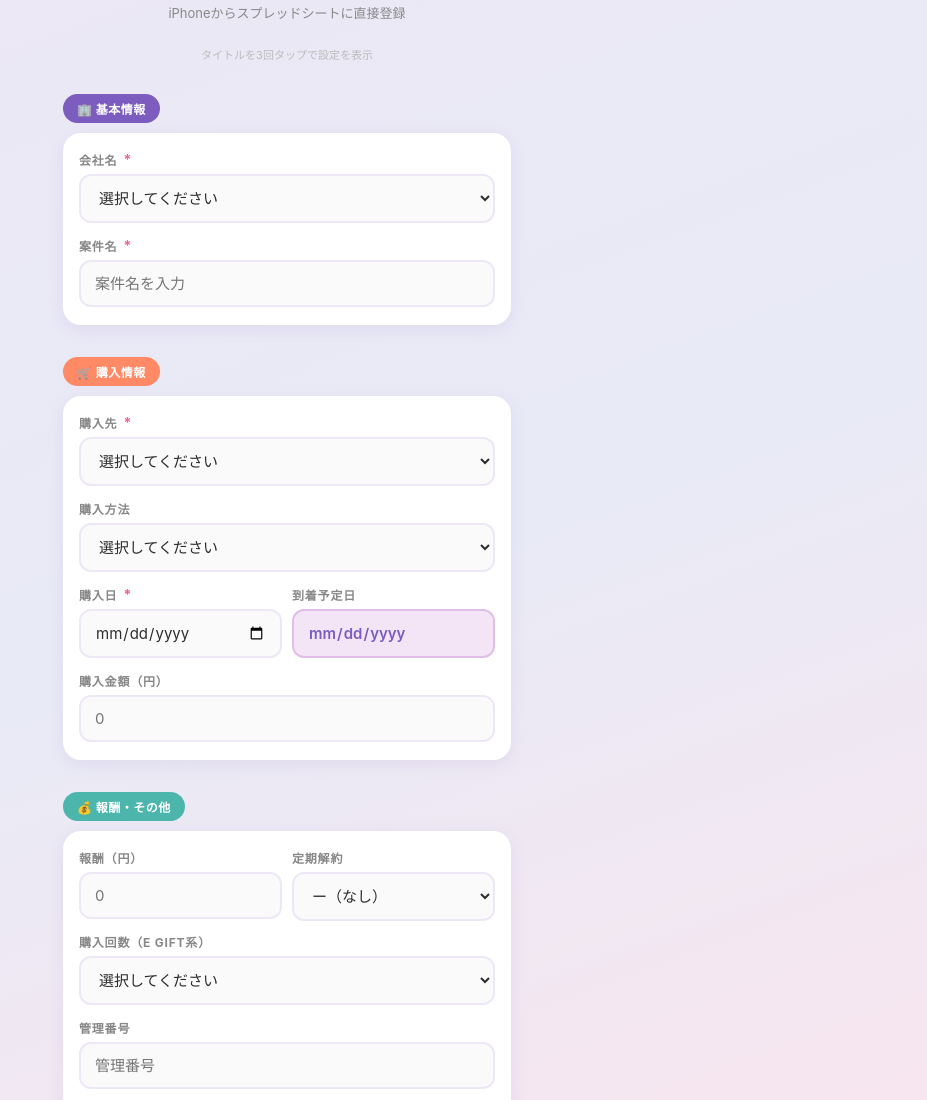
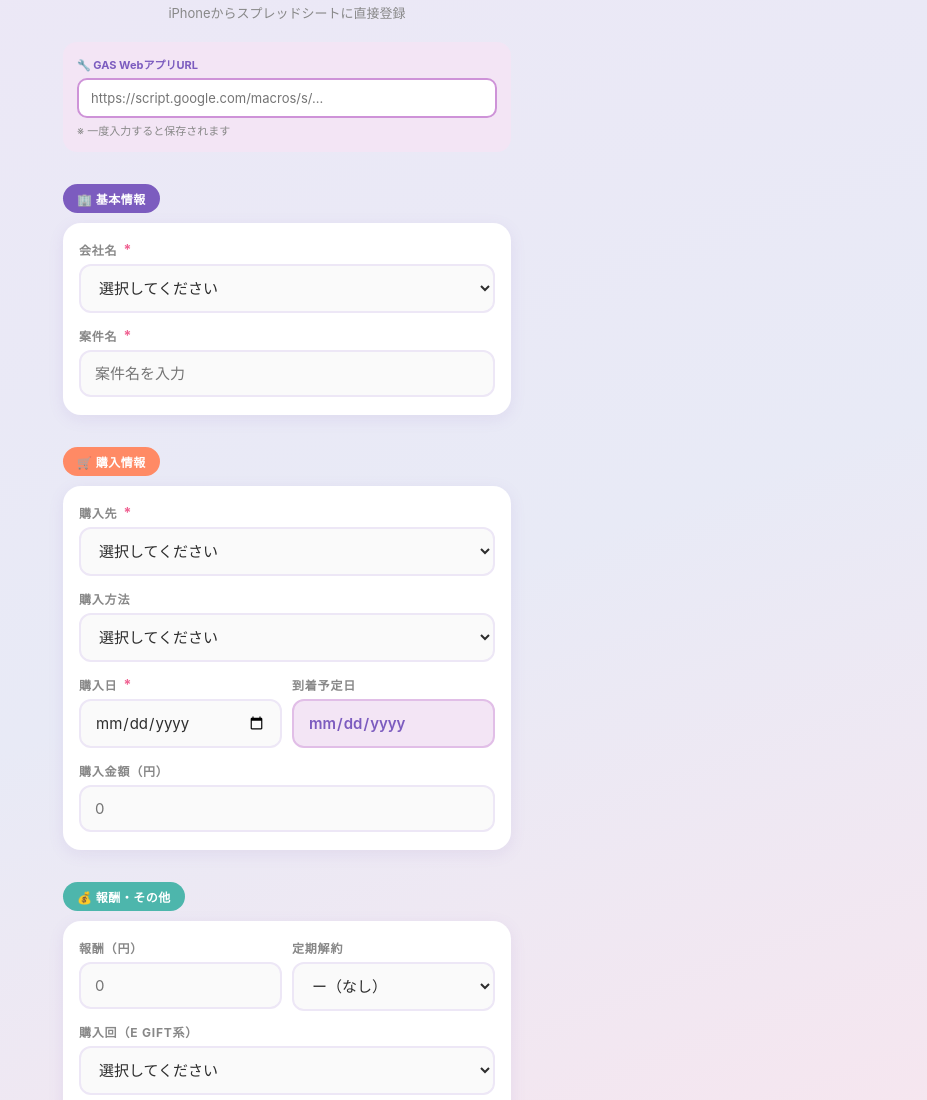
Before and after one commit to fumofumofumoo/monitor-form, a plain HTML site: page index.html in a window 1280 px wide. Shown: the part 147-1247 px from the top of the page, without its empty margins (353-1280 px from the left). Drawn offline with Linux system fonts and the light colour scheme.

Commit message:
Fix: 到着予定日枠ずれ + GAS URL自動表示

```diff
--- a/index.html
+++ b/index.html
@@ -108,6 +108,8 @@ body {
 
 /* TWO COL */
 .two-col { display: grid; grid-template-columns: 1fr 1fr; gap: 10px; }
+.two-col .field input,
+.two-col .field select { min-width: 0; }
 
 /* SUBMIT */
 .btn-wrap { padding: 8px 0 4px; }
@@ -262,7 +264,7 @@ body {
       </div>
     </div>
     <div class="field">
-      <label>購入回数（e GIFT系）</label>
+      <label>購入回（e GIFT系）</label>
       <select id="purchase-count">
         <option value="">選択してください</option>
         <option>第1回</option><option>第2回</option><option>第3回</option>
@@ -295,8 +297,19 @@ body {
 // ── GAS URL (localStorage) ───────────────────────────────────
 const GAS_KEY = 'monitor_gas_url';
 const gasInput = document.getElementById('gas-url');
-gasInput.value = localStorage.getItem(GAS_KEY) || '';
-gasInput.addEventListener('change', () => localStorage.setItem(GAS_KEY, gasInput.value.trim()));
+const savedUrl = localStorage.getItem(GAS_KEY) || '';
+gasInput.value = savedUrl;
+
+// GAS URLが未設定なら自動で設定欄を表示
+if (!savedUrl) {
+  document.getElementById('gas-section').classList.add('show');
+  document.getElementById('settings-hint').style.display = 'none';
+}
+
+// iOS Safariではchangeが発火しないためblurも使う
+function saveGasUrl() { localStorage.setItem(GAS_KEY, gasInput.value.trim()); }
+gasInput.addEventListener('change', saveGasUrl);
+gasInput.addEventListener('blur', saveGasUrl);
 
 // タイトルを3回タップで設定表示
 let tapCount = 0, tapTimer;
```
